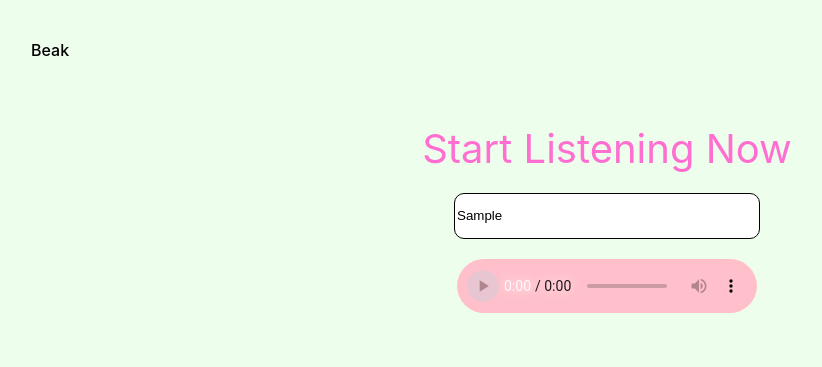
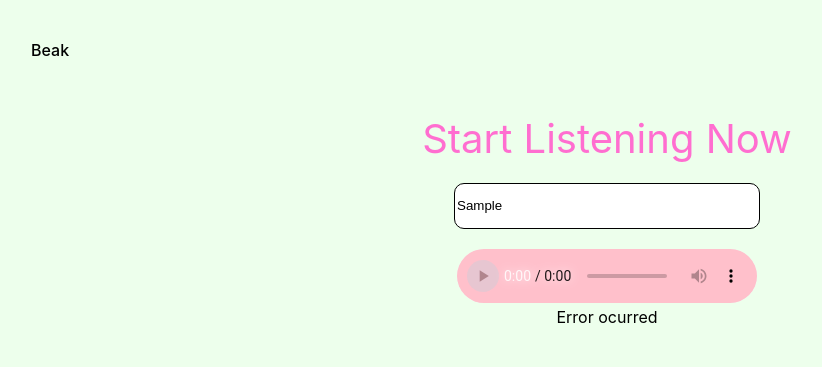
Before and after one commit to anosharahim/myna-voice-ai, a React (Create React App) app in the folder frontend/: page /home in a window 1280 px wide. Both pictures are taken after typing "Sample" into the empty fields and a click on the button "Generate Audio". Shown: the top 367 px of the page, without its empty margins (33-855 px from the left). Built offline with nearby package versions, Linux system fonts and the light colour scheme; no server answers.

Commit message:
display audio error message when empty url

```diff
--- a/frontend/src/components/HomePage.jsx
+++ b/frontend/src/components/HomePage.jsx
@@ -75,16 +75,18 @@ function HomePage({}) {
               value={url}
               onChange={(e) => setUrl(e.target.value)}
             />
-          {/* <button type="submit">Generate URL</button> */}
           </form>
-        {audio ? (
+          {audio && (
+            <div>
               <AudioJustListen audio={audio} />
-        ) : (
-          <div>
-            {" "}
-            <button onClick={handleSubmit}> Generate Audio</button>
             </div>
           )}
+          {!audio && (
+            <div>
+              <button onClick={handleSubmit}>Generate Audio</button>
+            </div>
+          )}
+          {audioMessage && <div>{audioMessage}</div>}
         </div>
 
         <div className="library-container">
```
Lines whose indentation alone changed are shown as unchanged.
